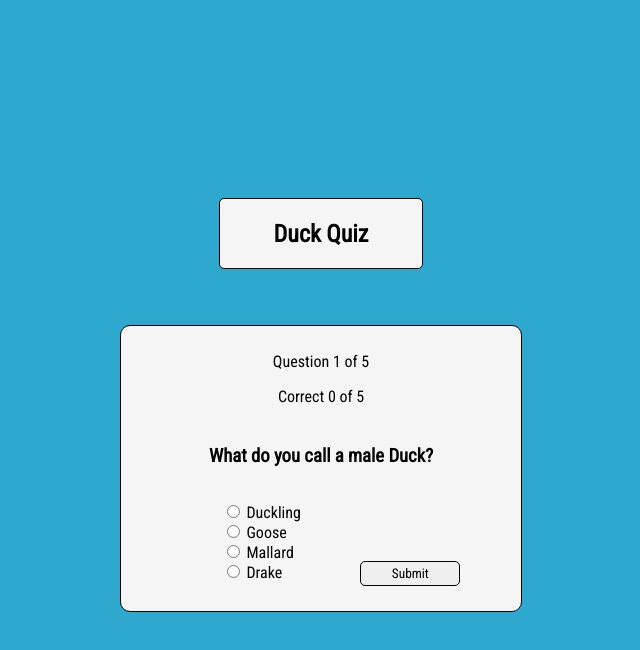
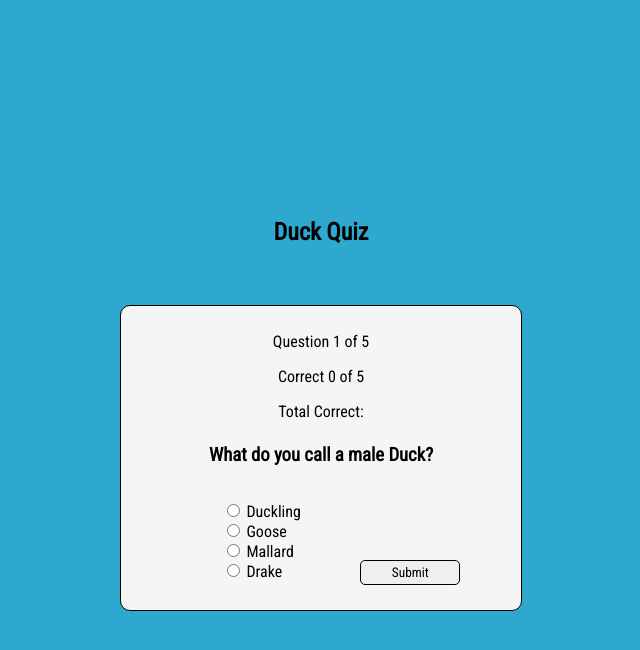
Before and after one commit to gage71301/Gage-Fischer-App, a plain HTML site: page index.html in a window 1280 px wide. Both pictures are taken after a click on the button "Start Quiz!". Shown: the whole page, without its empty margins (319-959 px from the left). Drawn offline with nearby package versions, Linux system fonts and the light colour scheme.

Commit message:
Update index.html

```diff
--- a/index.html
+++ b/index.html
@@ -10,7 +10,7 @@
     </head>
     <body>
         <section id="mainApp">
-            <header id="headerLabel">
+            <header class="headerLabel">
                 <h1>
                     Duck Quiz
                 </h1>
@@ -27,6 +27,8 @@
 
                     <p>Correct <span class="rightAnsIndex"></span> of <span class="questionTotal"></span></p>
                 </div>
+
+                <div class="endCorrect">Total Correct: <span id="finalScore"></span></div>
 
                 <div id="questionContainer">
 
```
